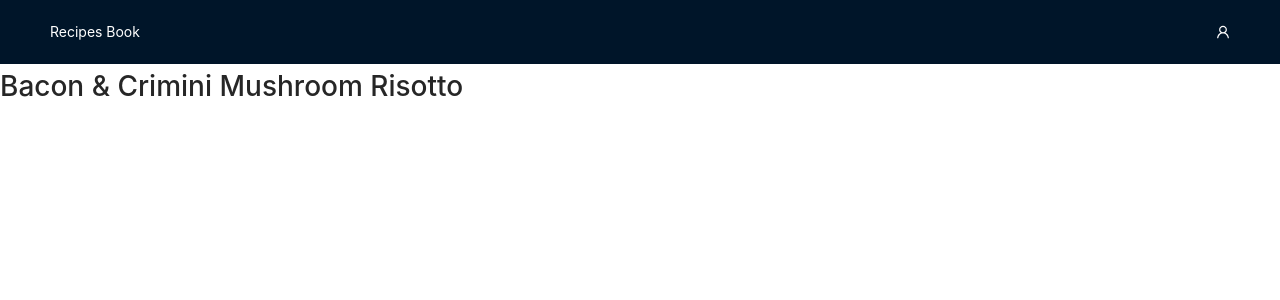
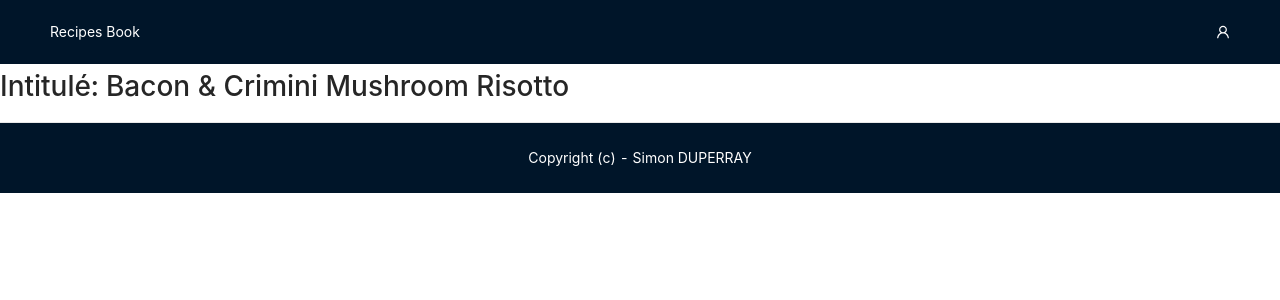
Before and after one commit to SimonDuperray/ReactCourse_Recipes, a Next.js app: page /recipe/633258 in a window 1280 px wide. Shown: the top 300 px of the page. Built offline with nearby package versions, Linux system fonts and the light colour scheme.

Commit message:
add ViewDetailsRecipe components for dynamic routing

```diff
--- /dev/null
+++ b/components/CustomFooter.js
@@ -0,0 +1,22 @@
+import { Layout } from "antd";
+
+const CustomFooter = () => {
+   const { Footer } = Layout;
+   return (
+      <Footer
+         style={{
+            borderTop: '1px solid #e8e8e8',
+            left: 0,
+            color: '#fff',
+            bottom: 0,
+            width: '100%',
+            backgroundColor: '#001529',
+            textAlign: 'center'
+         }}
+      >
+         Copyright (c) - Simon DUPERRAY
+      </Footer>
+   )
+}
+
+export default CustomFooter;
--- /dev/null
+++ b/components/Recipe/ViewDetailsRecipe.js
@@ -0,0 +1,9 @@
+const ViewDetailsRecipe = (props) => {
+   return (
+      <div className="container">
+         <h1>Intitulé: {props.title}</h1>
+      </div>
+   )
+}
+
+export default ViewDetailsRecipe;
--- a/pages/recipe/[id].js
+++ b/pages/recipe/[id].js
@@ -1,5 +1,7 @@
 import { recipes } from "../../files/recipes.js";
 import CustomNavBar from "../../components/CustomNavBar";
+import CustomFooter from "../../components/CustomFooter";
+import ViewDetailsRecipe from "../../components/Recipe/ViewDetailsRecipe";
 
 export const getStaticPaths = () => {
     const paths = recipes.map(recipe => {
@@ -35,7 +37,8 @@ const Details = ({ recipe }) => {
     return (
         <div>
             <CustomNavBar />
-            <h1>{recipe.title}</h1>
+            <ViewDetailsRecipe title={recipe.title} />
+            <CustomFooter />
         </div>
     )
 }
--- /dev/null
+++ b/styles/details.css
@@ -0,0 +1,3 @@
+.details-container {
+   height: 100%;
+}
```
Also changed, not shown: components/App.js (+2 -13 lines).
